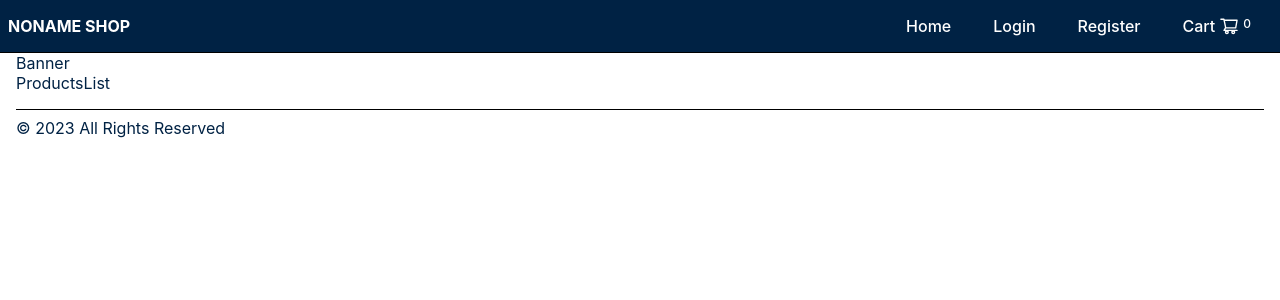
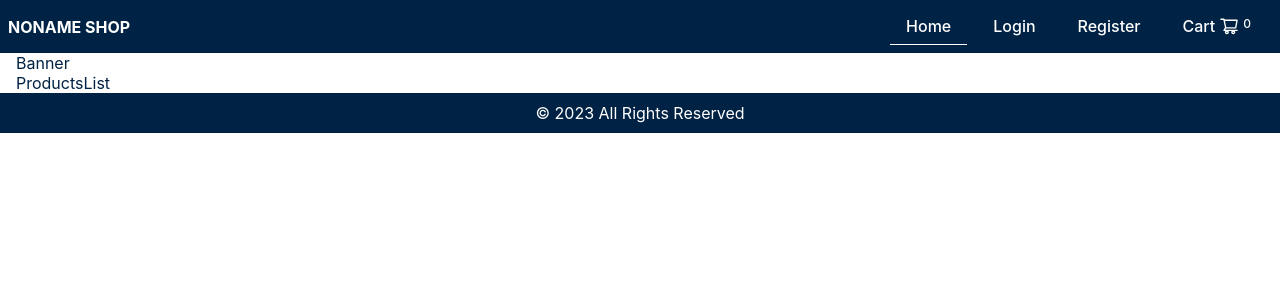
Before and after one commit to YuliiaDikun/sweet-corner, a React (Create React App) app: page / in a window 1280 px wide. Shown: the top 300 px of the page. Built offline with nearby package versions, Linux system fonts and the light colour scheme.

Commit message:
fix: menu styles

```diff
--- a/src/components/Footer/Footer.styled.js
+++ b/src/components/Footer/Footer.styled.js
@@ -1,11 +1,14 @@
 import styled from "styled-components";
 
 export const StyledFooter = styled.footer`
+  background-color: ${({ theme }) => theme.colors.dark};
+  color: #fff;
+  font-size: ${({ theme }) => theme.spacing(4)};
   display: flex;
+  justify-content: center;
   align-items: center;
-  justify-content: space-between;
-  gap: 12px;
-  padding: 8px 0;
-  margin-top: 16px;
-  border-top: 1px solid black;
+  height: ${({ theme }) => theme.spacing(10)};
+  p {
+    color: #fff;
+  }
 `;
--- a/src/components/Navigation/Navigation.jsx
+++ b/src/components/Navigation/Navigation.jsx
@@ -1,5 +1,6 @@
 import React, { useState } from "react";
 import {
+  HederWrapper,
   StyledNav,
   NavWrapper,
   Link,
@@ -29,7 +30,7 @@ const Navigation = () => {
   );
   const logo = <Logo to="/">NONAME SHOP</Logo>;
   return (
-    <>
+    <HederWrapper>
       {logo}
       <StyledNav open={isMobileMenuOpen}>
         <NavWrapper open={isMobileMenuOpen} onClick={hideMenu}></NavWrapper>
@@ -57,7 +58,7 @@ const Navigation = () => {
           <RxHamburgerMenu size={20} onClick={toggleMenu} />
         )}
       </MobileWrapper>
-    </>
+    </HederWrapper>
   );
 };
 
--- a/src/components/Navigation/Navigation.styled.js
+++ b/src/components/Navigation/Navigation.styled.js
@@ -1,5 +1,16 @@
 import styled from "styled-components";
 import { NavLink } from "react-router-dom";
+
+export const HederWrapper = styled.div`
+  display: flex;
+  align-items: center;
+  justify-content: space-between;
+  gap: 12px;
+  padding: 8px;
+  margin-bottom: 16px;
+  max-width: ${({ theme }) => theme.media.desktop};
+  margin: 0 auto;
+`;
 
 export const StyledNav = styled.nav`
   @media screen and (max-width: 767px) {
@@ -64,7 +75,6 @@ export const Logo = styled(NavLink)`
 
 export const Link = styled(NavLink)`
   padding: ${({ theme }) => theme.spacing(2)} ${({ theme }) => theme.spacing(4)};
-  border-radius: ${({ theme }) => theme.spacing(1)};
   text-decoration: none;
   color: ${({ theme }) => theme.colors.white};
   font-weight: 500;
@@ -76,6 +86,7 @@ export const Link = styled(NavLink)`
 
   &.active {
     color: white;
+    border-bottom: 1px solid ${({ theme }) => theme.colors.white};
   }
   span {
     font-size: 12px;
--- a/src/components/SharedLayout/SharedLayout.jsx
+++ b/src/components/SharedLayout/SharedLayout.jsx
@@ -10,8 +10,8 @@ const SharedLayout = () => {
       </Header>
       <Container>
         <Outlet />
-        <Footer />
       </Container>
+      <Footer />
     </>
   );
 };
--- a/src/components/SharedLayout/SharedLayout.styled.js
+++ b/src/components/SharedLayout/SharedLayout.styled.js
@@ -19,15 +19,9 @@ export const Container = styled.div`
   }
 `;
 export const Header = styled.header`
-  display: flex;
-  align-items: center;
-  justify-content: space-between;
-  gap: 12px;
-  padding: 8px;
-  margin-bottom: 16px;
-  border-bottom: 1px solid black;
+  width: 100%;
+  transition: all 0.5s;
+  z-index: 9;
   background-color: ${({ theme }) => theme.colors.dark};
   color: ${({ theme }) => theme.colors.white};
-  max-width: ${({ theme }) => theme.media.desktop};
-  margin: 0 auto;
 `;
--- /dev/null
+++ b/src/pages/auth/Auth.styled.js
@@ -0,0 +1 @@
+import styled from "styled-components";
--- a/src/pages/index.js
+++ b/src/pages/index.js
@@ -1,4 +1,4 @@
 export { default as Main } from "./Main";
-export { default as Login } from "./Login";
+export { default as Login } from "./auth/Login";
 export { default as Cart } from "./Cart";
-export { default as Register } from "./Register";
+export { default as Register } from "./auth/Register";
```
Also changed, not shown: src/assets/auth/login.png (added), src/assets/auth/register.png (added), src/pages/auth/Login.jsx (renamed from src/pages/Login.jsx), src/pages/auth/Register.jsx (renamed from src/pages/Register.jsx).
